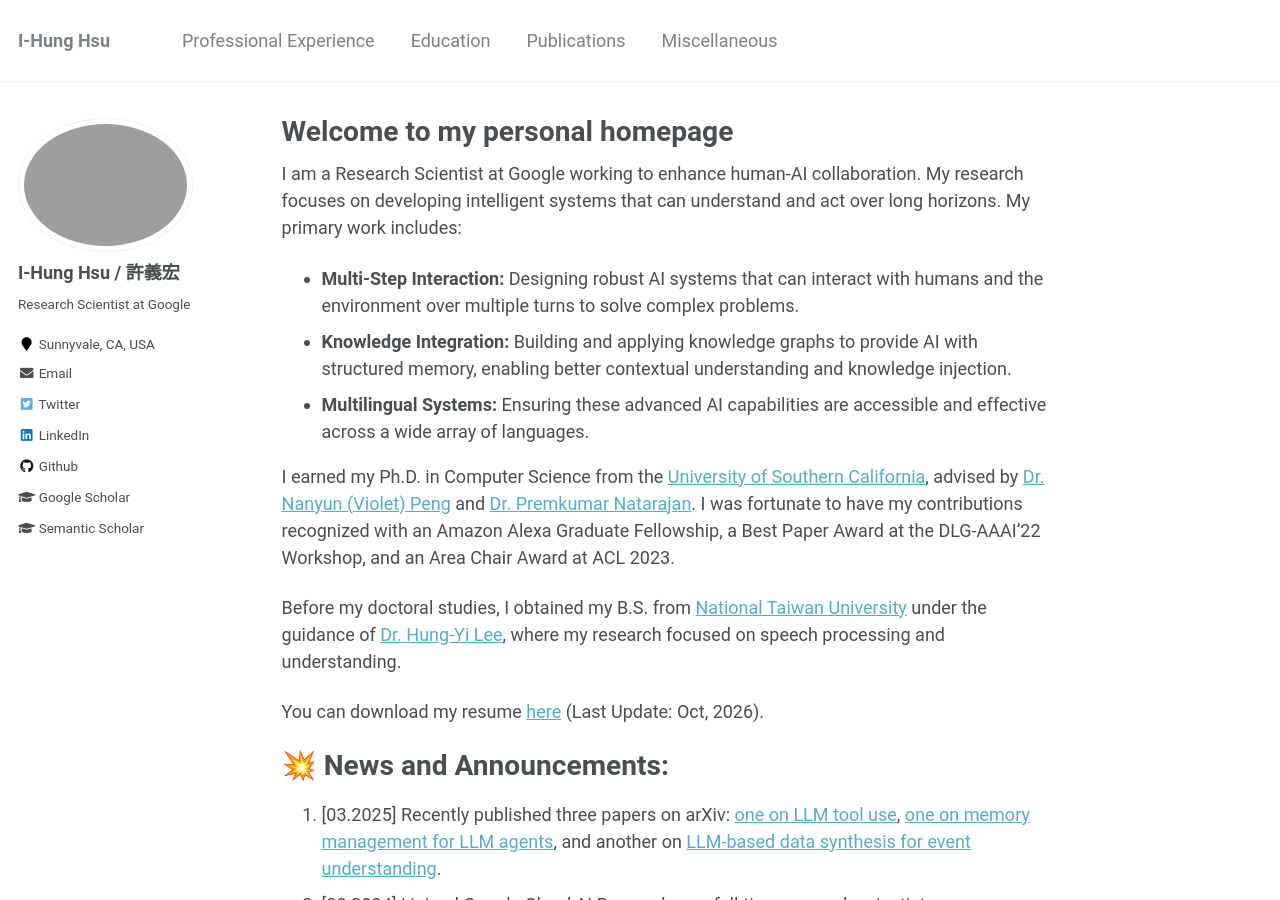
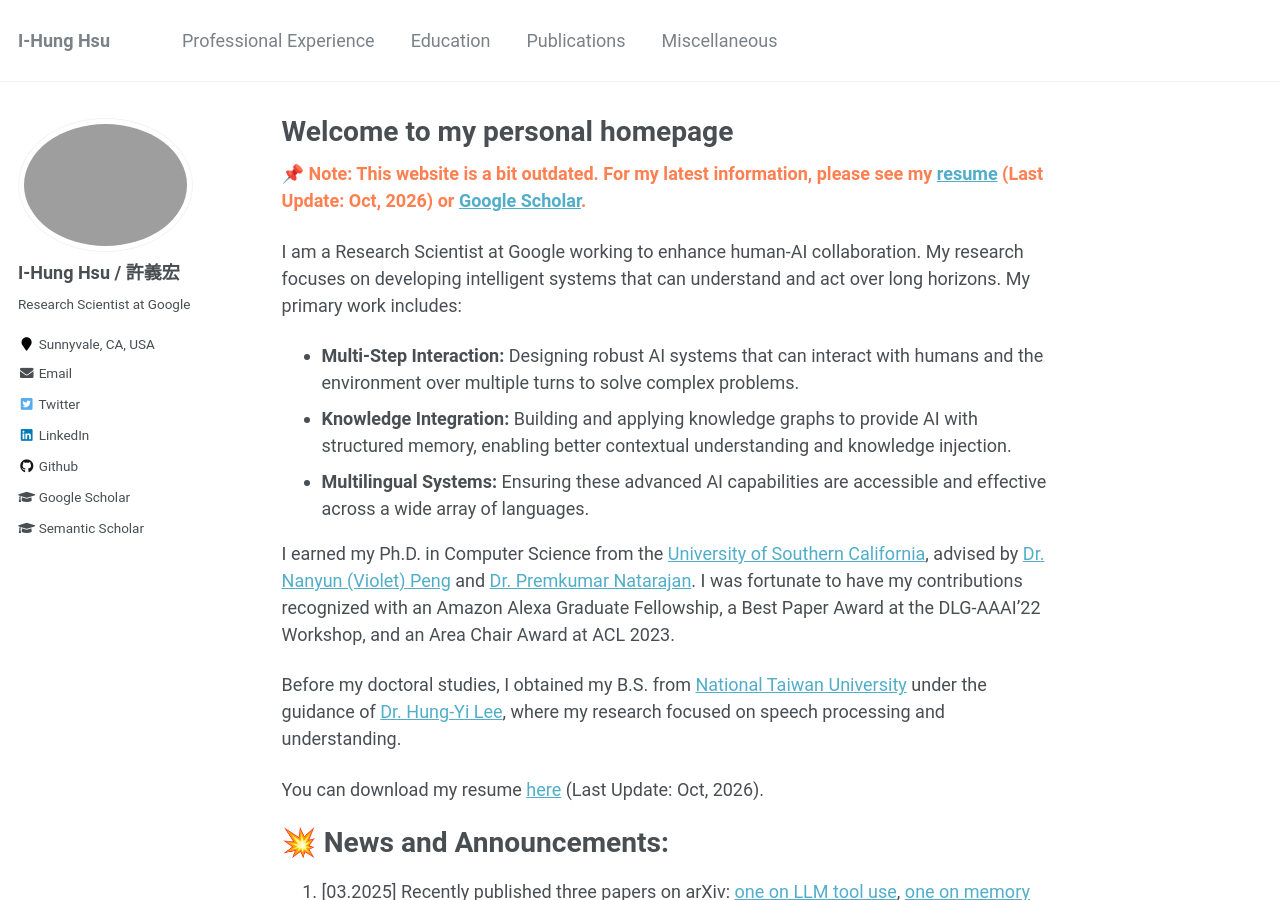
Before and after one commit to ihungalexhsu/ihungalexhsu.github.io, a Jekyll site: the page built from _pages/about.md, in a window 1280 px wide and 900 px high. Built offline with Jekyll 4.4.1, drawn with Linux system fonts in a browser that asks for light colours.

Commit message:
Add outdated-site note pointing to resume and Google Scholar
Co-Authored-By: Claude Opus 5.5 <noreply@anthropic.com>

```diff
--- a/_pages/about.md
+++ b/_pages/about.md
@@ -7,6 +7,10 @@ redirect_from:
   - /about/
   - /about.html
 ---
+
+<p align="left" style='color:coral'>
+  <b>📌 Note: This website is a bit outdated. For my latest information, please see my <a href="../files/Resume_ihunghsu_202610.pdf">resume</a> (Last Update: Oct, 2026) or <a href="https://scholar.google.com/citations?user=OtSSwJgAAAAJ&hl=en">Google Scholar</a>.</b>
+</p>
 
 <p align="left">
 I am a Research Scientist at Google working to enhance human-AI collaboration. My research focuses on developing intelligent systems that can understand and act over long horizons. My primary work includes:
```
